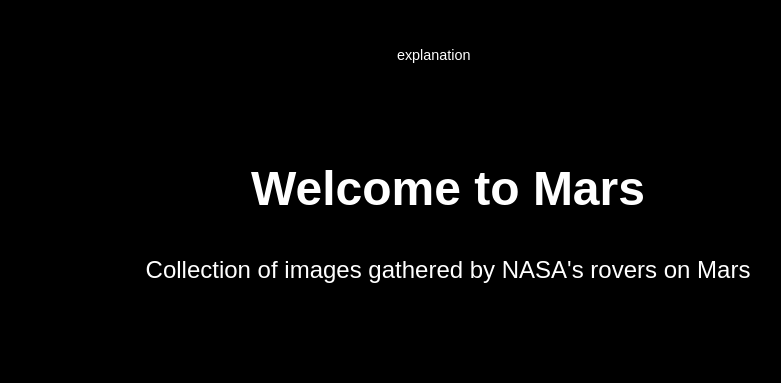
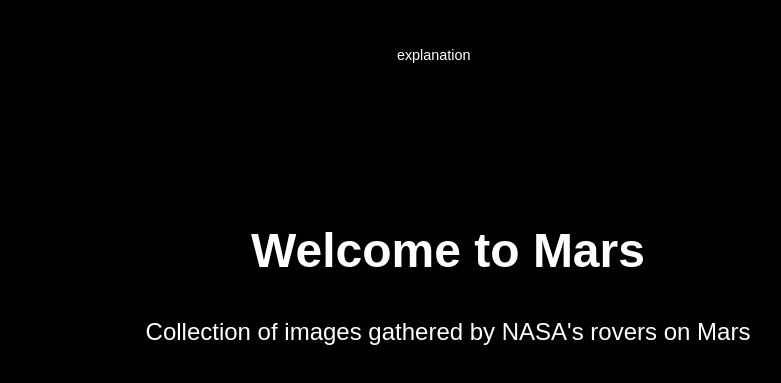
Before and after one commit to martatomchuck/NASA-API-challenge, a website: page index.html in a window 1280 px wide. Shown: the part 1107-1490 px from the top of the page, without its empty margins (192-973 px from the left). Drawn offline with nearby package versions, Linux system fonts and the light colour scheme; no server answers; a web font is replaced by a local one.

Commit message:
padding gallery

```diff
--- a/scss/main.scss
+++ b/scss/main.scss
@@ -140,7 +140,8 @@
         color: white;
         font-size: 3rem;
         text-align: center;
-        margin-bottom: 0;
+        padding-top: 110px;
+        margin: 0;
     }
 
     p {
```
Also changed, not shown: css/main.css, 1 other file.
